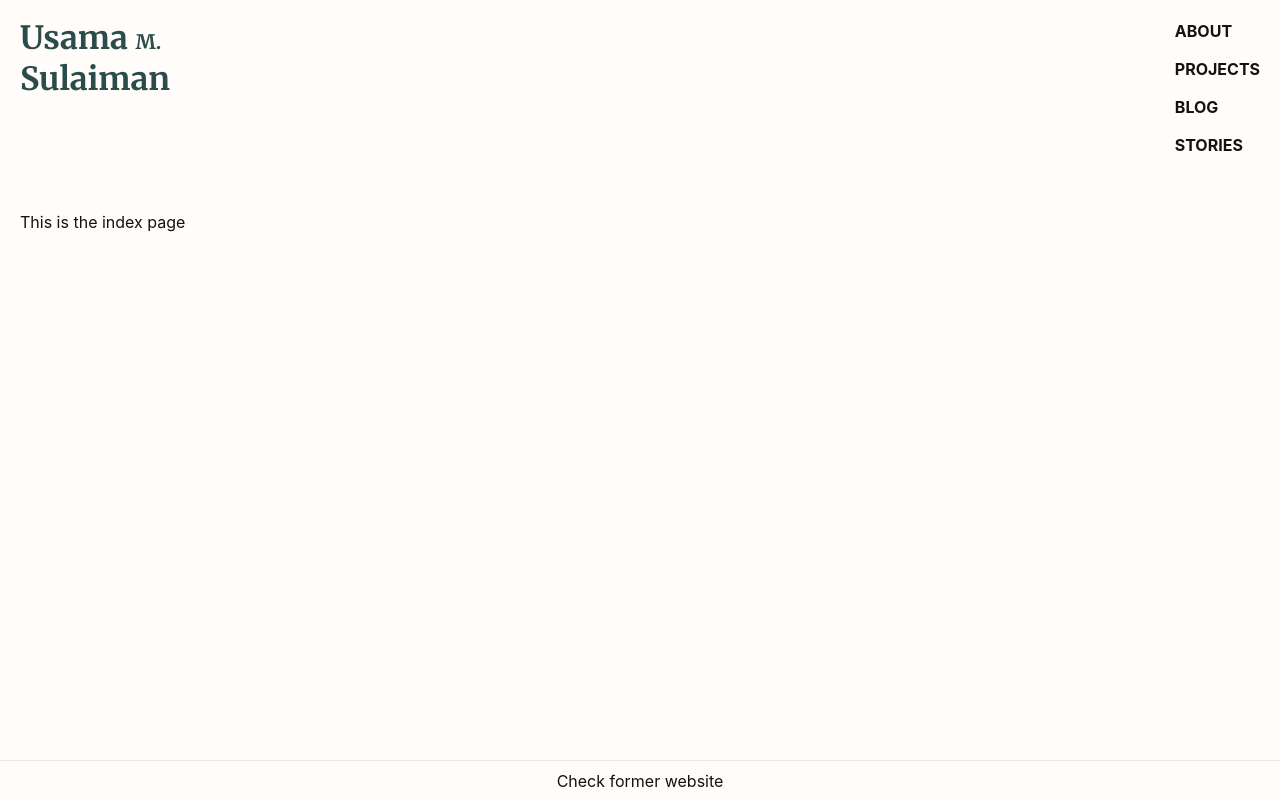
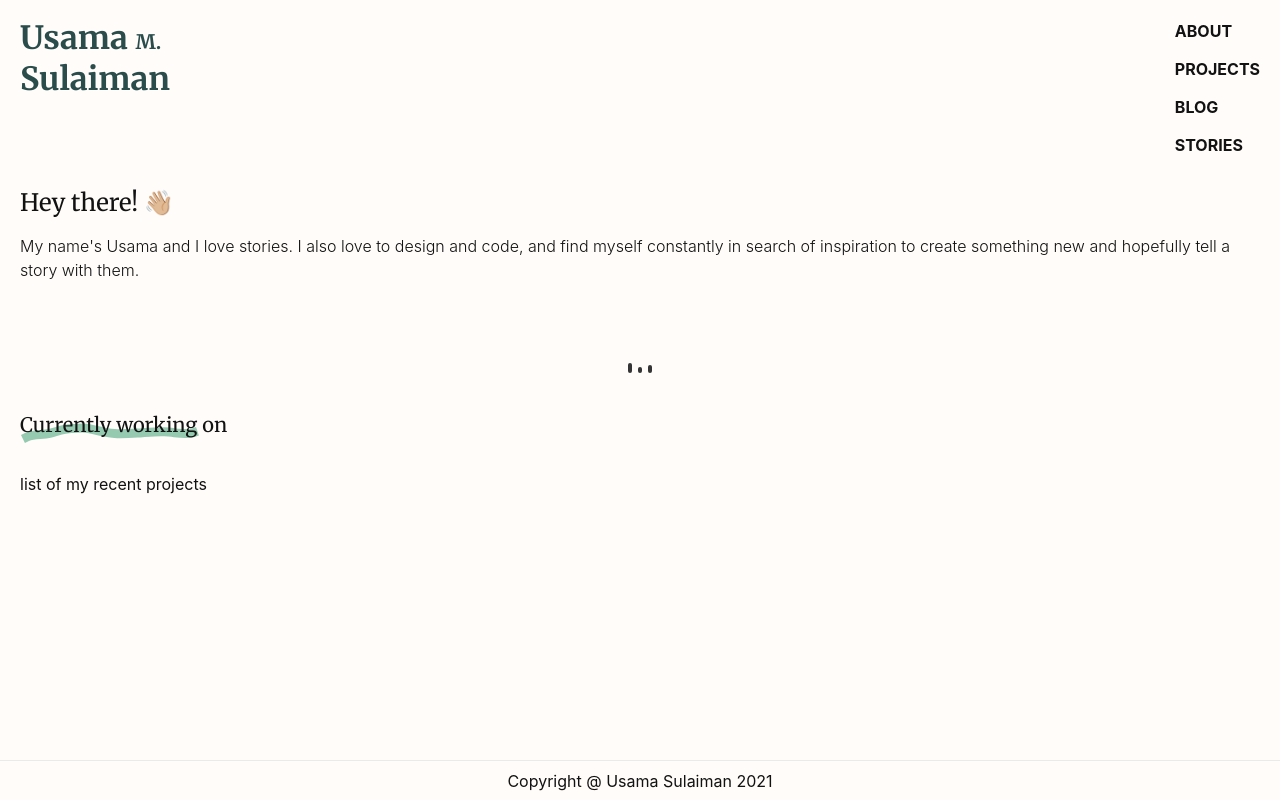
Before and after one commit to usamasulaiman/usa.ma, a Next.js app: page / in a window 1280 px wide. Built offline with nearby package versions, Linux system fonts and the light colour scheme.

Commit message:
Adds page content styles

```diff
--- a/components/Header/index.tsx
+++ b/components/Header/index.tsx
@@ -17,7 +17,6 @@ function NavItem(props) {
 }
 
 function Header(props) {
-
   return (
     <>
       <Link href="/">
--- /dev/null
+++ b/components/PageSection/PageSection.module.css
@@ -0,0 +1,18 @@
+.section {
+  width: 100%;
+}
+
+.section .section-header .section-heading {
+  font-weight: normal;
+  font-size: 20px;
+  line-height: 70%;
+  font-family: var(--heading);
+  z-index: 1;
+  position: relative;
+}
+
+.section .section-header .underline {
+  transform: translateY(-26px);
+  z-index: 0;
+  position: relative;
+}
--- /dev/null
+++ b/components/PageSection/index.tsx
@@ -0,0 +1,33 @@
+import React from 'react'
+import Separator from '../Separator';
+import PropTypes from 'prop-types';
+import SectionStyles from './PageSection.module.css';
+
+function PageSection(props) {
+  const { children, withSeparator, title } = props;
+  return (
+    <div className={SectionStyles.section}>
+      {withSeparator &&  <Separator />}
+      <div className={SectionStyles['section-header']}>
+        <h2 className={SectionStyles['section-heading']}>{title}</h2>
+        <svg className={SectionStyles.underline} width="179" height="21" viewBox="0 0 179 21" fill="none" xmlns="http://www.w3.org/2000/svg">
+          <path d="M7 14.052C13.9025 10.7022 22.3284 12.2104 29.7231 10.3846C37.282 8.5182 44.0357 5.42713 51.9487 5.42713C57.4832 5.42713 63.2367 4.36357 68.7008 5.593C77.3838 7.54667 85.578 9.89842 94.5201 10.5504C103.898 11.2342 113.111 10.2796 122.44 9.66584C128.781 9.24868 135.137 8.78135 141.496 8.74438C145.126 8.72328 148.746 8.5444 152.295 9.40783C156.904 10.5288 161.517 10.403 166.228 10.403C168.69 10.403 170.866 10.5155 173.194 9.73956" stroke="#95CAB1" stroke-width="9" stroke-linecap="square" stroke-linejoin="round"/>
+        </svg>
+
+      </div>
+      {children}
+    </div>
+  )
+}
+
+PageSection.propTypes = {
+  children: PropTypes.any.isRequired,
+  withSeparator: PropTypes.bool,
+  title: PropTypes.string.isRequired,
+}
+
+PageSection.defaultProps = {
+  withSeparator: false,
+}
+
+export default PageSection;
--- /dev/null
+++ b/components/RecentProjects/index.tsx
@@ -0,0 +1,16 @@
+import React from 'react'
+import PropTypes from 'prop-types'
+
+function RecentProjects(props) {
+  return (
+    <div>
+      list of my recent projects
+    </div>
+  )
+}
+
+RecentProjects.propTypes = {
+
+}
+
+export default RecentProjects
--- /dev/null
+++ b/components/Separator/Separator.module.css
@@ -0,0 +1,34 @@
+.separator {
+  margin: 4rem auto;
+  height: 16px;
+  display: flex;
+  justify-content: center;
+  align-items: center;
+}
+
+.separator span {
+  height: 6px;
+  width: 4px;
+  position: relative;
+  background: var(--secondary-black);
+  border-radius: 2px;
+  display: block;
+}
+
+.separator span:after, .separator span:before {
+  content: "";
+  position:absolute;
+  display: block;
+  right: 10px;
+  bottom: 0px;
+  height: 10px;
+  background: var(--secondary-black);
+  width: 4px;
+  border-radius: 2px;
+}
+
+.separator span:after {
+  height: 8px;
+  right: auto;
+  left: 10px;
+}
--- /dev/null
+++ b/components/Separator/index.tsx
@@ -0,0 +1,8 @@
+import React from 'react'
+import styles from './Separator.module.css';
+
+export default function Separator() {
+  return (
+    <div className={styles.separator}><span /></div>
+  )
+}
--- a/components/Wrapper/index.tsx
+++ b/components/Wrapper/index.tsx
@@ -2,8 +2,7 @@ import React from 'react'
 import Head from 'next/head'
 import PropTypes from 'prop-types'
 import Header from '../Header/index'
-import homeStyles from '../../styles/Home.module.css'
-import headerStyles from '../Header/Header.module.css'
+import homeStyles from '../../styles/Home.module.css';
 
 function Wrapper(props) {
   const { children } = props;
@@ -24,13 +23,13 @@ function Wrapper(props) {
           <Header />
         </header>
         {children}
-        <footer className={homeStyles.footer}>
+        <footer className="footer">
           <a
             href="https://usamasulaiman.com"
             target="_blank"
             rel="noopener noreferrer"
           >
-            Check former website
+            Copyright @ Usama Sulaiman 2021
           </a>
         </footer>
       </div>
--- a/pages/index.tsx
+++ b/pages/index.tsx
@@ -1,3 +1,6 @@
+import homeStyles from '../styles/Home.module.css';
+import PageSection from '../components/PageSection';
+import RecentProjects from '../components/RecentProjects';
 
 export default function Home() {
   return (
@@ -10,7 +13,15 @@ export default function Home() {
 
 
       <main className="container home">
-        This is the index page
+        <div className={homeStyles['small-intro']}>
+          <h1 className="page-heading">Hey there! 👋🏼 </h1>
+          <p className="page-heading-subtext">
+            My name's Usama and I love stories. I also love to design and code, and find myself constantly in search of inspiration to create something new and hopefully tell a story with them.
+          </p>
+        </div>
+        <PageSection withSeparator title="Currently working on">
+          <RecentProjects />
+        </PageSection>
       </main>
 
 
--- a/styles/Home.module.css
+++ b/styles/Home.module.css
@@ -1,122 +1,10 @@
-.main {
-  padding: 5rem 0;
-  flex: 1;
-  display: flex;
-  flex-direction: column;
-  justify-content: center;
-  align-items: center;
+.main-header {
+  flex-direction: row;
+  justify-content: space-between;
+  align-items: flex-start;
+  margin-top: 2rem;
 }
 
-.footer {
-  width: 100%;
-  height: 40px;
-  position: absolute;
-  border-top: 1px solid #eaeaea;
-  display: flex;
-  justify-content: center;
-  align-items: center;
-  bottom: 0px;
-  left:0px;
+.small-intro {
+  margin-bottom: 24px;
 }
-
-.footer a {
-  display: flex;
-  justify-content: center;
-  align-items: center;
-  flex-grow: 1;
-}
-
-.title a {
-  color: #0070f3;
-  text-decoration: none;
-}
-
-.title a:hover,
-.title a:focus,
-.title a:active {
-  text-decoration: underline;
-}
-
-.title {
-  margin: 0;
-  line-height: 1.15;
-  font-size: 4rem;
-}
-
-.title,
-.description {
-  text-align: center;
-}
-
-.description {
-  line-height: 1.5;
-  font-size: 1.5rem;
-}
-
-.code {
-  background: #fafafa;
-  border-radius: 5px;
-  padding: 0.75rem;
-  font-size: 1.1rem;
-  font-family: Menlo, Monaco, Lucida Console, Liberation Mono, DejaVu Sans Mono,
-    Bitstream Vera Sans Mono, Courier New, monospace;
-}
-
-.grid {
-  display: flex;
-  align-items: center;
-  justify-content: center;
-  flex-wrap: wrap;
-  max-width: 800px;
-  margin-top: 3rem;
-}
-
-.card {
-  margin: 1rem;
-  padding: 1.5rem;
-  text-align: left;
-  color: inherit;
-  text-decoration: none;
-  border: 1px solid #eaeaea;
-  border-radius: 10px;
-  transition: color 0.15s ease, border-color 0.15s ease;
-  width: 45%;
-}
-
-.card:hover,
-.card:focus,
-.card:active {
-  color: #0070f3;
-  border-color: #0070f3;
-}
-
-.card h2 {
-  margin: 0 0 1rem 0;
-  font-size: 1.5rem;
-}
-
-.card p {
-  margin: 0;
-  font-size: 1.25rem;
-  line-height: 1.5;
-}
-
-@media (max-width: 600px) {
-  .grid {
-    width: 100%;
-    flex-direction: column;
-  }
-}
-
-
-/* ////////////////////// */
-.page-heading {
-  font-family: var(--heading);
-  font-weight: normal;
-  font-size: 24px;
-  line-height: 30px;
-}
-.main-header {
-  justify-content: space-between;
-  align-items: flex-start;
-}
--- a/styles/globals.css
+++ b/styles/globals.css
@@ -1,8 +1,15 @@
+:root {
+  --heading: 'Merriweather', serif;
+  --primary-black:  #121212;
+  --secondary-black: #353535;
+
+}
+
 html,
 body {
   padding: 0;
   margin: 0;
-  color: #121212;
+  color: var(--primary-black);
   font-family: -apple-system, BlinkMacSystemFont, 'Open Sans', sans-serif;
   background: #FFFCF9;
   font-size:62.5%;
@@ -17,12 +24,44 @@ a {
   box-sizing: border-box;
 }
 
+
+.footer {
+  width: 100%;
+  height: 40px;
+  position: absolute;
+  border-top: 1px solid #eaeaea;
+  display: flex;
+  justify-content: center;
+  align-items: center;
+  bottom: 0px;
+  left:0px;
+}
+
+.footer a {
+  display: flex;
+  justify-content: center;
+  align-items: center;
+  flex-grow: 1;
+}
+
+/* User defined styles */
+
 a,p,span,li,ul,ol,div,input,button,form,fieldset,textarea,label,legend,select,optgroup,option {
   font-size: 1.6rem;
 }
 
-:root {
-  --heading: 'Merriweather', serif;
+.page-heading {
+  font-family: var(--heading);
+  font-weight: normal;
+  font-size: 24px;
+  line-height: 30px;
+}
+
+.page-heading-subtext {
+  font-style: normal;
+  font-weight: 300;
+  font-size: 16px;
+  line-height: 150%;
 }
 
 .heading-font {
@@ -30,8 +69,8 @@ a,p,span,li,ul,ol,div,input,button,form,fieldset,textarea,label,legend,select,op
 }
 
 .container {
-  padding: 2rem;
+  padding: 0 2rem;
   display: flex;
-  flex-direction: row;
+  flex-direction: column;
   align-items: center;
 }
```
Also changed, not shown: constants/projects.ts (added, +8 -0 lines).
